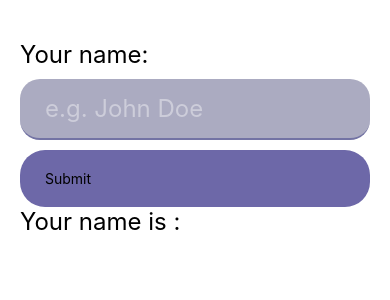
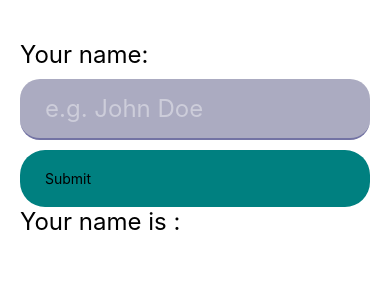
Before and after one commit to cheestick/rn-mash, a React Native app: screen / in a window 390 px wide. Shown: the top 300 px of the page. Built offline with nearby package versions, Linux system fonts and the light colour scheme.

Commit message:
pressable

```diff
--- a/App.tsx
+++ b/App.tsx
@@ -1,7 +1,7 @@
 import { useState } from 'react';
 import { Button, FlatList, RefreshControl, ScrollView, SectionList,
   StyleSheet, Text, TextInput, TouchableWithoutFeedback,
-   TouchableOpacity, TouchableHighlight, View } from 'react-native';
+   TouchableOpacity, TouchableHighlight, View, Pressable } from 'react-native';
 import { dataList, titleList } from './mock';
 
 
@@ -28,15 +28,26 @@ export default function App() {
         // secureTextEntry
       />
 
-      <TouchableWithoutFeedback
+      <Pressable
+        onPress={onPressHandler}
+        // onLongPress={onPressHandler}
+        // delayLongPress={2000}
+        hitSlop={{top: 10, bottom: 10, right: 10, left: 10}}
+        // android_ripple={{color: '#0ff'}}
+        // disabled={submitted}
+        style={( {pressed} ) => [sx.button, {backgroundColor: pressed ? 'tomato': 'teal'}]}
+      >
+        <Text>{submitted ? 'Clear' : 'Submit'}</Text>
+      </Pressable>
+
+      {/* <TouchableWithoutFeedback
         style={sx.buttonTO}
         onPress={onPressHandler}
         >
           <View style={sx.button}>
-
               <Text>{submitted ? 'Clear' : 'Submit'}</Text>
           </View>
-      </TouchableWithoutFeedback>
+      </TouchableWithoutFeedback> */}
 
       {/* <TouchableHighlight
         style={sx.buttonTO}
```
